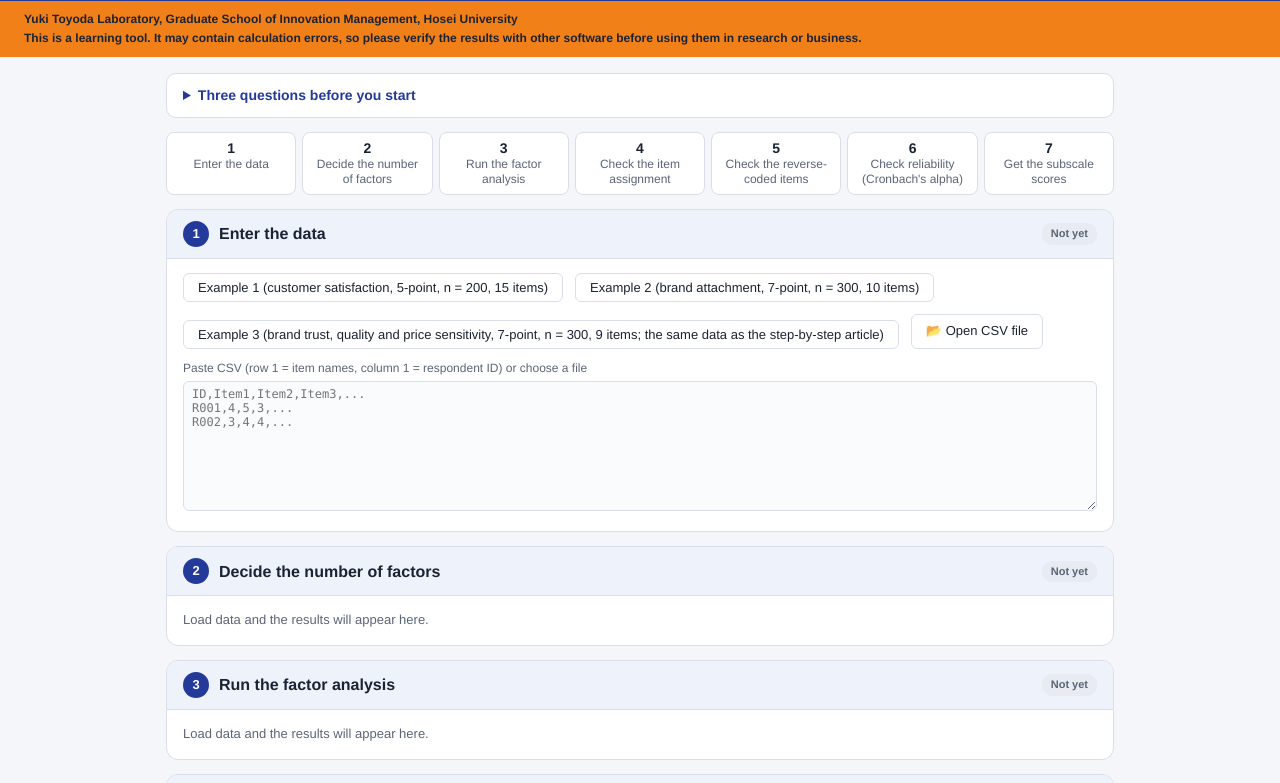
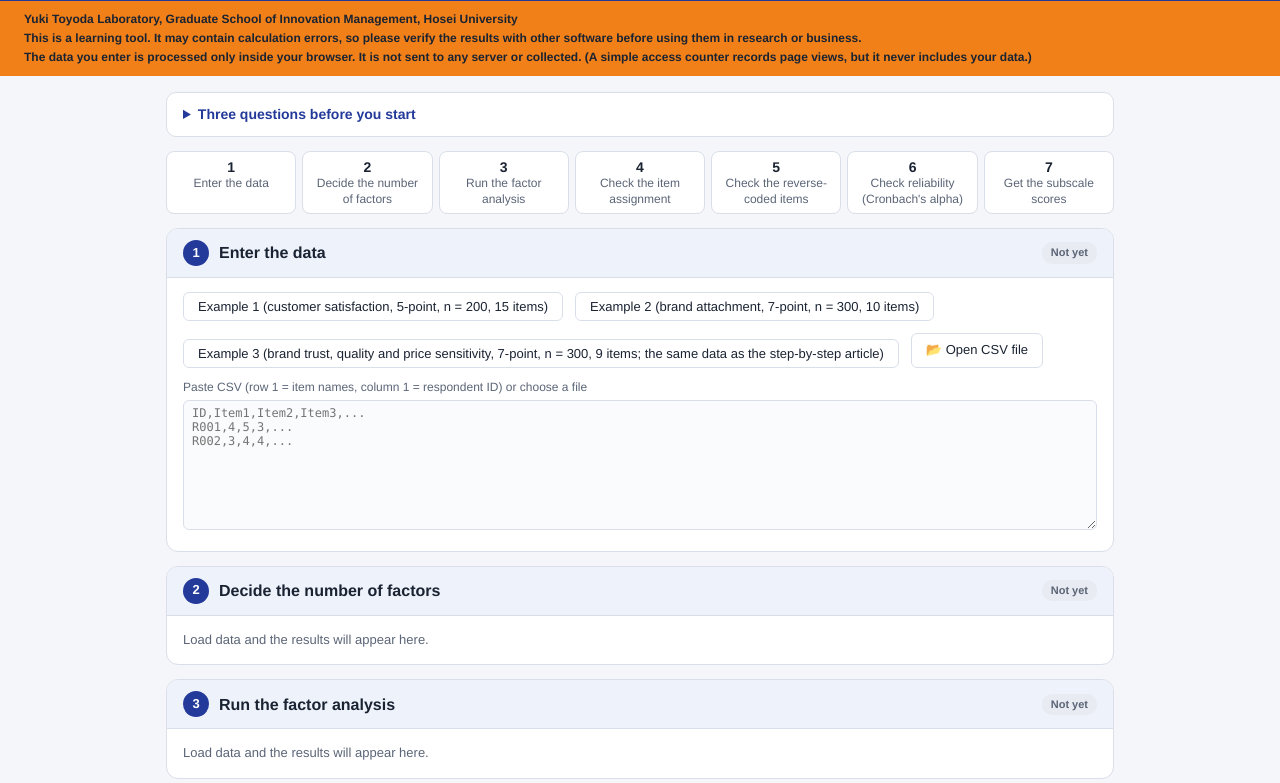
Before and after one commit to im-research-yt/analysis-tools, a plain HTML site: page scale_maker.html in a window 1280 px wide. Shown: the part 52-835 px from the top of the page. Drawn offline with Linux system fonts and the light colour scheme.

Commit message:
Scale Maker: add data handling notice (ja/en)

```diff
--- a/scale_maker.html
+++ b/scale_maker.html
@@ -93,7 +93,7 @@ h3{font-size:14px;margin:12px 0 4px;color:var(--blue)}
   <h1 data-i="h1"></h1><span class="badge">FA + α</span>
   <div class="langsw"><button type="button" data-lang="ja" onclick="setLang('ja')">日本語</button><button type="button" data-lang="en" onclick="setLang('en')">English</button></div>
 </header>
-<div class="disc"><span data-i="disc1"></span><br><span data-i="disc2"></span></div>
+<div class="disc"><span data-i="disc1"></span><br><span data-i="disc2"></span><br><span data-i="disc3"></span></div>
 <div class="wrap">
   <details class="pre"><summary data-i="preTitle"></summary><ol id="pre-list"></ol></details>
   <nav class="progress" id="progress"></nav>
@@ -367,6 +367,7 @@ Object.assign(I18N.ja,{
  title:'Scale Maker', h1:'Scale Maker',
  disc1:'法政大学経営大学院イノベーション･マネジメント研究科 豊田裕貴研究室',
  disc2:'学習用のツールです。計算に誤りが含まれる可能性があるため、研究やビジネスでの利用は、結果を別の方法で確認したうえで、慎重にお願いします。',
+ disc3:'入力したデータは、お使いのブラウザの中でだけ計算され、サーバーへの送信や収集は行いません(ページの閲覧を数える簡単なアクセス解析を使っていますが、入力データは含まれません)。',
  preTitle:'使う前の3つの問い',
  pre:['背後に潜在因子(測りたい概念)を想定する理由がありますか。','項目は、理論から設計したものですか。(出てきた因子に、あとから名前を付けるのではありません。)','標本数は足りていますか。'],
  s1t:'データを入れる', s2t:'因子数を決める', s3t:'因子分析を実行する', s4t:'項目の割り当てを確認する', s5t:'逆転項目を確認する', s6t:'信頼性(クロンバックのα)を確認する', s7t:'下位尺度得点を出す',
@@ -437,6 +438,7 @@ Object.assign(I18N.en,{
  title:'Scale Maker', h1:'Scale Maker',
  disc1:'Yuki Toyoda Laboratory, Graduate School of Innovation Management, Hosei University',
  disc2:'This is a learning tool. It may contain calculation errors, so please verify the results with other software before using them in research or business.',
+ disc3:'The data you enter is processed only inside your browser. It is not sent to any server or collected. (A simple access counter records page views, but it never includes your data.)',
  preTitle:'Three questions before you start',
  pre:['Do you have a reason to assume latent factors (the concepts you want to measure) behind the items?','Were the items designed from theory? (Factors should not be named after the fact, from the output.)','Is the sample size large enough?'],
  s1t:'Enter the data', s2t:'Decide the number of factors', s3t:'Run the factor analysis', s4t:'Check the item assignment', s5t:'Check the reverse-coded items', s6t:'Check reliability (Cronbach\'s alpha)', s7t:'Get the subscale scores',
```
